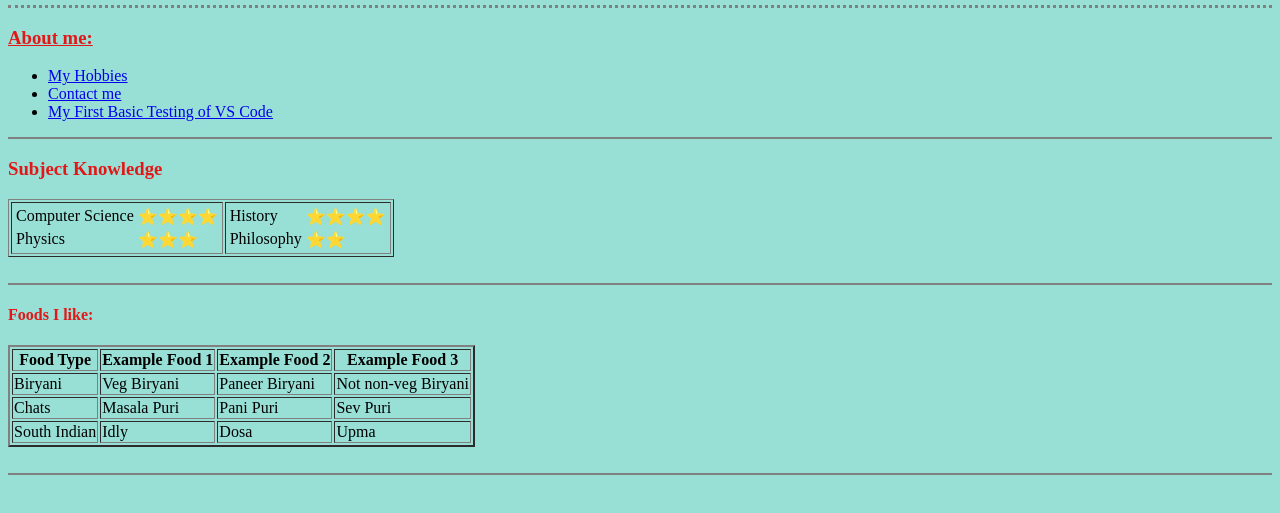
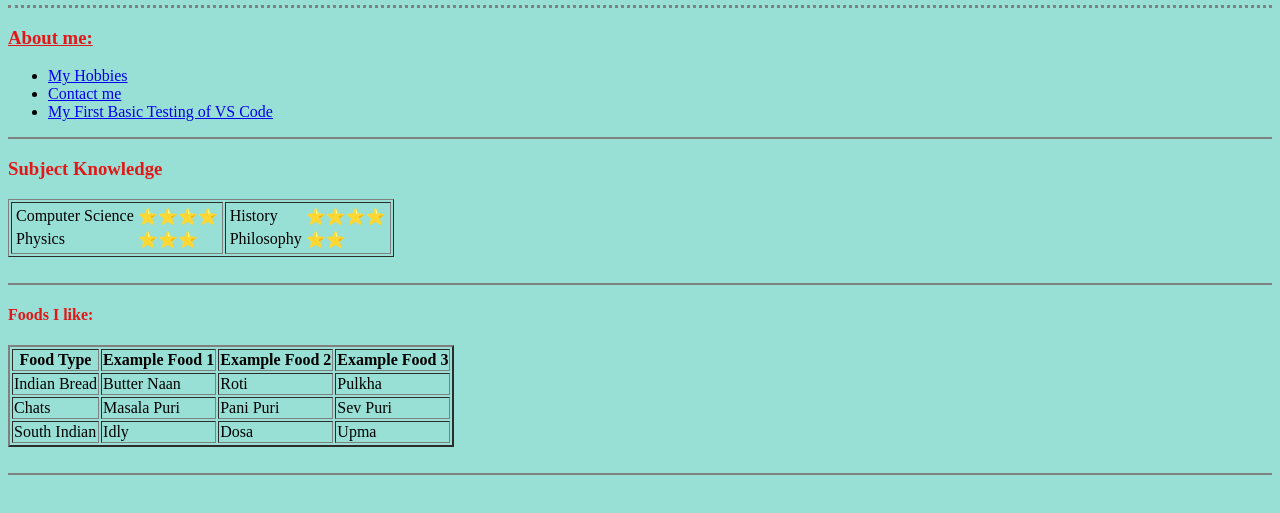
Before and after one commit to VyasaK7/BasicWeb1, a plain HTML site: page index.html in a window 1280 px wide. Shown: the part 207-720 px from the top of the page. Drawn offline with Linux system fonts and the light colour scheme.

Commit message:
Update index.html

```diff
--- a/index.html
+++ b/index.html
@@ -68,10 +68,10 @@
         </thead>
         <tbody>
             <tr>
-                <td>Biryani</td>
-                <td>Veg Biryani</td>
-                <td>Paneer Biryani</td>
-                <td>Not non-veg Biryani</td>
+                <td>Indian Bread</td>
+                <td>Butter Naan</td>
+                <td>Roti</td>
+                <td>Pulkha</td>
             </tr>
             <tr>
                 <td>Chats</td>
```
